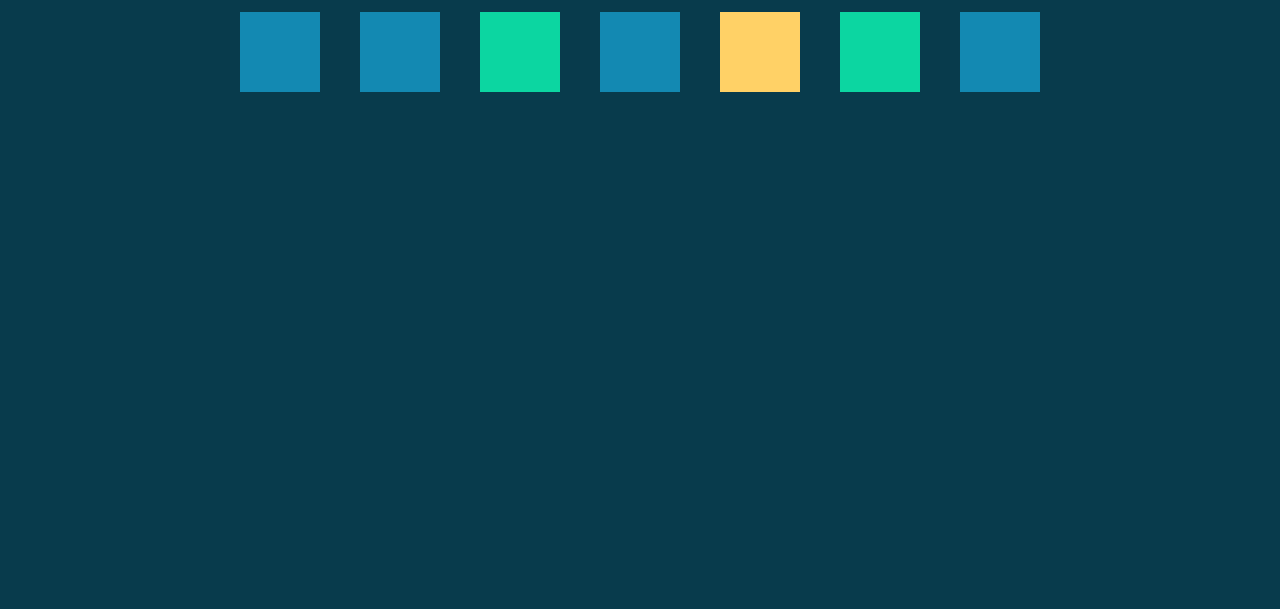
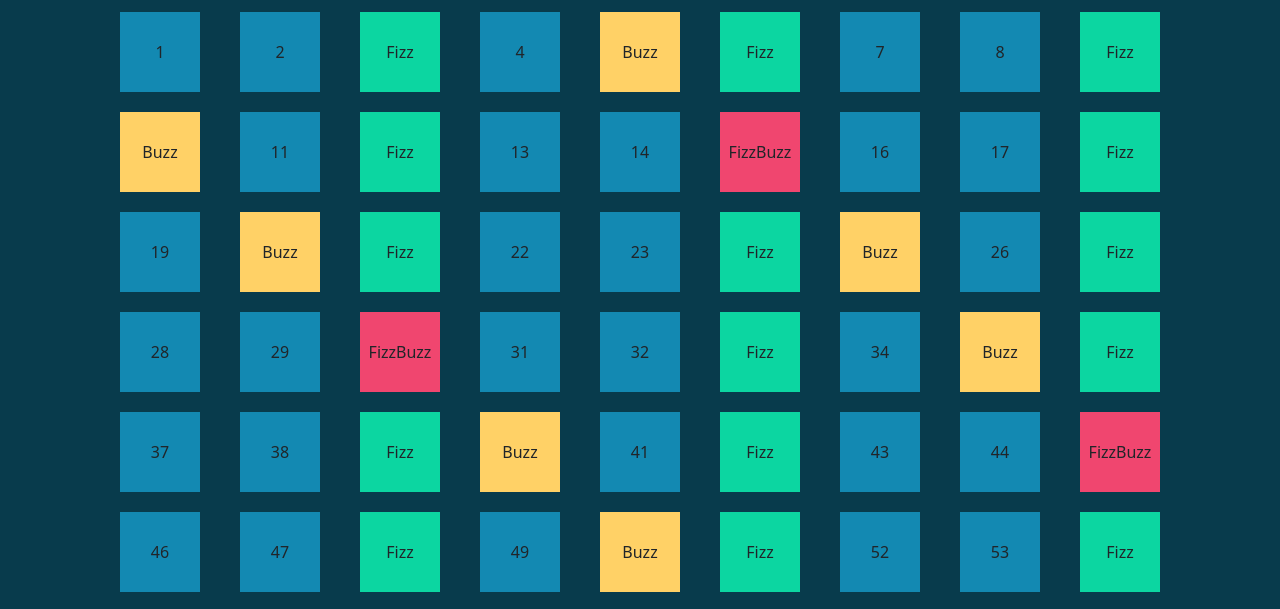
Before and after one commit to lollobianco/js-fizzbuzz, a plain HTML site: page index.html in a window 1280 px wide. Shown: the part 131-740 px from the top of the page. Drawn offline with nearby package versions, Linux system fonts and the light colour scheme.

Commit message:
Layout creato

```diff
--- a/assets/css/styile.css
+++ b/assets/css/styile.css
@@ -24,3 +24,7 @@ body{
 .buzz{
    background-color: #FFD166
 }
+
+.fizzBuzz{
+   background-color: #F0466F;
+}
--- a/assets/js/main.js
+++ b/assets/js/main.js
@@ -2,15 +2,28 @@
 
 for (let n = 1; n <= 100; n++){
 
+   const boxesContainer = document.getElementById("boxesContainer");
+   const boxFizzBuzz= `<div class="d-flex align-items-center justify-content-center col-2 box fizzBuzz">FizzBuzz</div>`;
+   const boxBuzz = `<div class="d-flex align-items-center justify-content-center col-2 box buzz">Buzz</div>`;
+   const boxFizz = `<div class="d-flex align-items-center justify-content-center col-2 box fizz">Fizz</div>`;
+   const box = `<div class="d-flex align-items-center justify-content-center col-2 box normal">${n}</div>`;
+
    if (n % 5 == 0 & n % 3 == 0){
 
       console.log(`${n} è sia multiplo di 5 che di 3`)
+      boxesContainer.innerHTML += boxFizzBuzz;
 
       }else if (n % 5 == 0){
          console.log(`${n} è multiplo di cinque`)
+         boxesContainer.innerHTML += boxBuzz;
       }else if (n % 3 == 0){
          console.log(`${n} è multiplo di tre`)
+         boxesContainer.innerHTML += boxFizz;
       }else{
          console.log(n)
+         boxesContainer.innerHTML += box;
       }
+
+
+
 }
--- a/index.html
+++ b/index.html
@@ -14,14 +14,14 @@
 
    <div class="container">
 
-      <div class="row justify-content-center">
-         <div class="col-1 box normal"></div>
+      <div class="row justify-content-center overflow-auto" id="boxesContainer">
+   <!-- <div class="col-1 box normal"></div>
          <div class="col-1 box normal"></div>
          <div class="col-1 box fizz"></div>
          <div class="col-1 box normal"></div>
          <div class="col-1 box buzz"></div>
          <div class="col-1 box fizz"></div>
-         <div class="col-1 box normal"></div>
+         <div class="col-1 box normal"></div> -->
       </div>
 
    </div>
```
